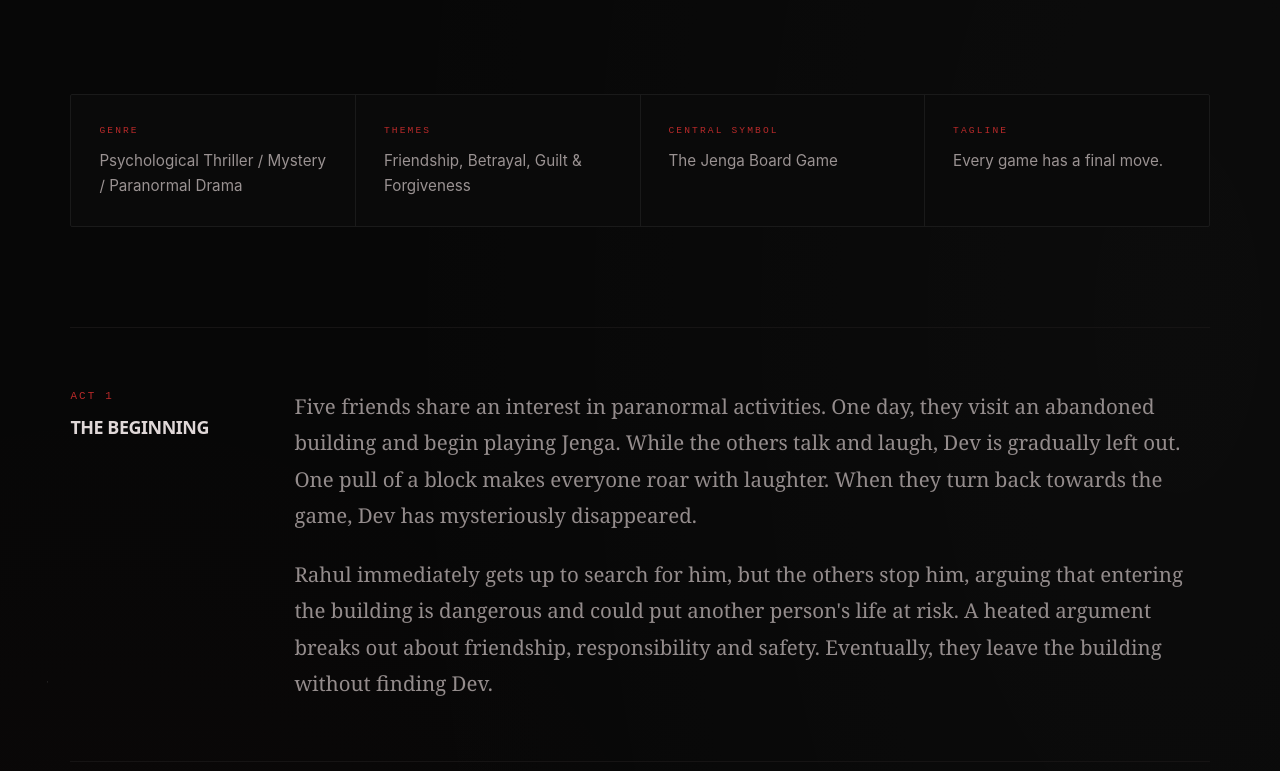
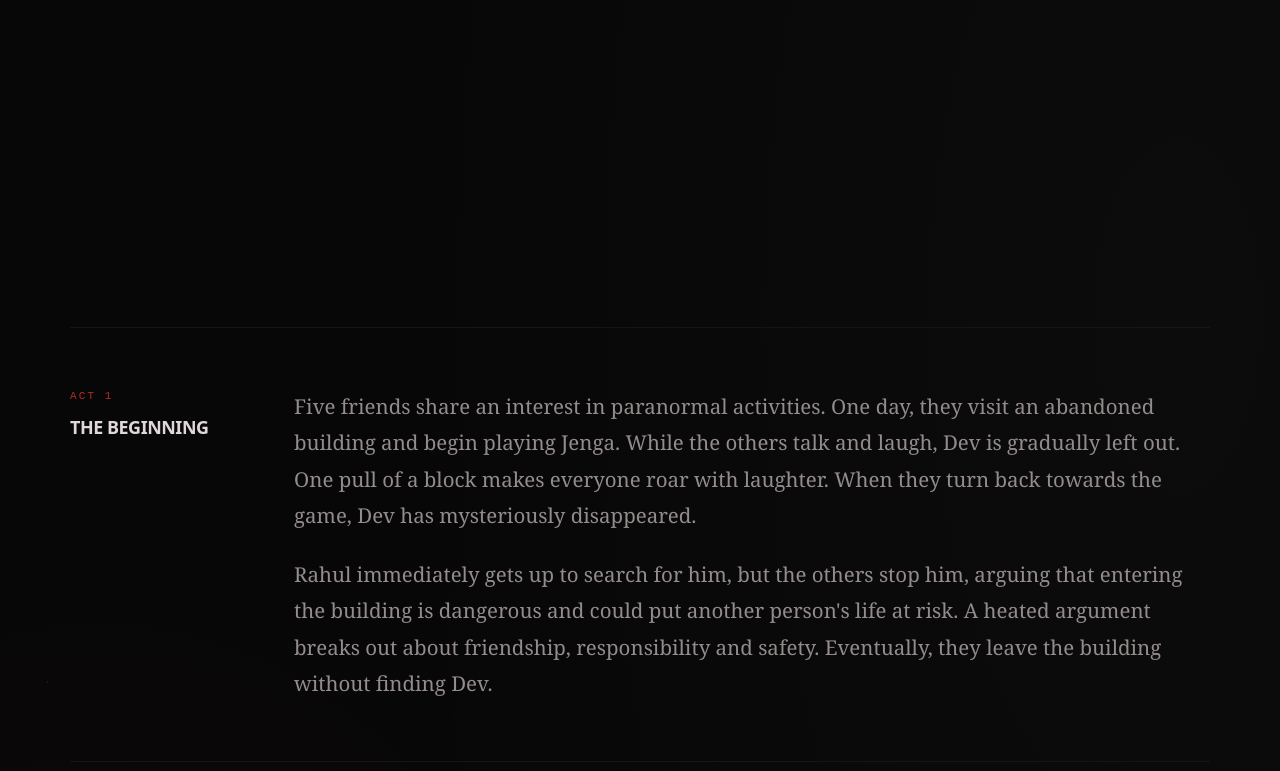
Before and after one commit to prathamppai/the-last-move, a React (Vite) app: page / in a window 1280 px wide. Shown: the part 1109-1880 px from the top of the page. Built offline with nearby package versions, Linux system fonts and the light colour scheme; a web font is replaced by a local one.

Commit message:
feat: implement scroll-based reveal animations for narrative and screenplay sections

```diff
--- a/src/App.jsx
+++ b/src/App.jsx
@@ -646,21 +646,21 @@ He approaches the tower and places the final block, making the last move. The to
       </div>
 
       <div className="container">
-        <div className="section-header reveal">
+        <div className="section-header scroll-reveal" ref={setRef('story-header')}>
           <span className="section-header__label">THE NARRATIVE</span>
           <h2 id="story-title" className="section-header__title glitch" data-text="THE STORY">
             THE STORY
           </h2>
         </div>
 
-        <div className="story-section__meta reveal" style={{ transitionDelay: '100ms' }}>
+        <div className="story-section__meta scroll-reveal" ref={setRef('story-meta')}>
           <div className="story-section__meta-item">
             <span className="story-section__meta-label">GENRE</span>
             <span className="story-section__meta-value">Psychological Thriller / Mystery / Paranormal Drama</span>
           </div>
           <div className="story-section__meta-item">
             <span className="story-section__meta-label">THEMES</span>
-            <span className="story-section__meta-value">Friendship, Betrayal, Guilt &amp; Forgiveness</span>
+            <span className="story-section__meta-value">Friendship, Betrayal, Guilt & Forgiveness</span>
           </div>
           <div className="story-section__meta-item">
             <span className="story-section__meta-label">CENTRAL SYMBOL</span>
@@ -673,11 +673,16 @@ He approaches the tower and places the final block, making the last move. The to
         </div>
 
         <div className="story-section__acts">
-          {acts.map((act, index) => (
+          {acts.map((act, index) => {
+            const actKey = `story-act-${act.number}`
+            const isVisible = visibilityMap[actKey]
+            const paragraphs = act.body.split('\n\n').filter(Boolean)
+
+            return (
               <article
                 key={act.number}
-              className="story-section__act reveal"
-              style={{ transitionDelay: `${index * 120}ms` }}
+                ref={setRef(actKey)}
+                className={`story-section__act scroll-reveal-stagger ${isVisible ? 'is-visible' : ''}`}
               >
                 <div className="story-section__act-header">
                   <span className="story-section__act-number mono">{act.number}</span>
@@ -686,12 +691,13 @@ He approaches the tower and places the final block, making the last move. The to
                   )}
                 </div>
                 <div className="story-section__act-body">
-                {act.body.split('\n\n').map((para, i) => (
+                  {paragraphs.map((para, i) => (
                     <p key={i} className="story-section__act-para serif">{para}</p>
                   ))}
                 </div>
               </article>
-          ))}
+            )
+          })}
         </div>
       </div>
     </section>
@@ -702,6 +708,19 @@ He approaches the tower and places the final block, making the last move. The to
 // COMPONENT: Screenplay - Full scene breakdown from PDF pages 3-7
 // ============================================
 function Screenplay({ sectionRef }) {
+  // Refs for each animatable element
+  const elementRefs = useRef(new Map())
+  const visibilityMap = useScrollReveal(elementRefs, { rootMargin: '0px 0px -15% 0px' })
+
+  // Register ref callback
+  const setRef = useCallback((key) => (el) => {
+    if (el) {
+      elementRefs.current.set(key, el)
+    } else {
+      elementRefs.current.delete(key)
+    }
+  }, [])
+
   const scenes = [
     {
       id: 'S1',
@@ -994,7 +1013,7 @@ function Screenplay({ sectionRef }) {
       </div>
 
       <div className="container">
-        <div className="section-header reveal">
+        <div className="section-header scroll-reveal" ref={setRef('screenplay-header')}>
           <span className="section-header__label">THE SCRIPT</span>
           <h2 id="screenplay-title" className="section-header__title glitch" data-text="SCREENPLAY">
             SCREENPLAY
@@ -1002,11 +1021,15 @@ function Screenplay({ sectionRef }) {
         </div>
 
         <div className="screenplay-section__script">
-          {scenes.map((scene, index) => (
+          {scenes.map((scene, index) => {
+            const sceneKey = `screenplay-scene-${scene.id}`
+            const isVisible = visibilityMap[sceneKey]
+
+            return (
               <article
                 key={scene.id}
-              className="screenplay-scene reveal"
-              style={{ transitionDelay: `${Math.min(index * 80, 500)}ms` }}
+                ref={setRef(sceneKey)}
+                className={`screenplay-scene scroll-reveal-stagger ${isVisible ? 'is-visible' : ''}`}
               >
                 <header className="screenplay-scene__header">
                   <span className="screenplay-scene__number mono">{scene.number}</span>
@@ -1022,8 +1045,16 @@ function Screenplay({ sectionRef }) {
                     </div>
                   ))}
 
-                {scene.subscenes && scene.subscenes.map((sub) => (
-                  <div key={sub.id} className="screenplay-subscene">
+                  {scene.subscenes && scene.subscenes.map((sub) => {
+                    const subKey = `screenplay-sub-${sub.id}`
+                    const subVisible = visibilityMap[subKey]
+
+                    return (
+                      <div
+                        key={sub.id}
+                        ref={setRef(subKey)}
+                        className={`screenplay-subscene scroll-reveal-stagger ${subVisible ? 'is-visible' : ''}`}
+                      >
                         <div className="screenplay-subscene__number mono">{sub.number}</div>
                         {sub.lines.map((line, i) => (
                           <div key={i} className={`screenplay-line screenplay-line--${line.type}`}>
@@ -1031,10 +1062,12 @@ function Screenplay({ sectionRef }) {
                           </div>
                         ))}
                       </div>
-                ))}
+                    )
+                  })}
                 </div>
               </article>
-          ))}
+            )
+          })}
         </div>
       </div>
     </section>
@@ -1148,6 +1181,7 @@ function App() {
 
   return (
     <>
+      <ScrollAnimationStyles />
       <FilmGrain />
       <Vignette />
       <BackgroundMusic />
```
Also changed, not shown: .claude/settings.json (added). Lines whose indentation alone changed are shown as unchanged.
